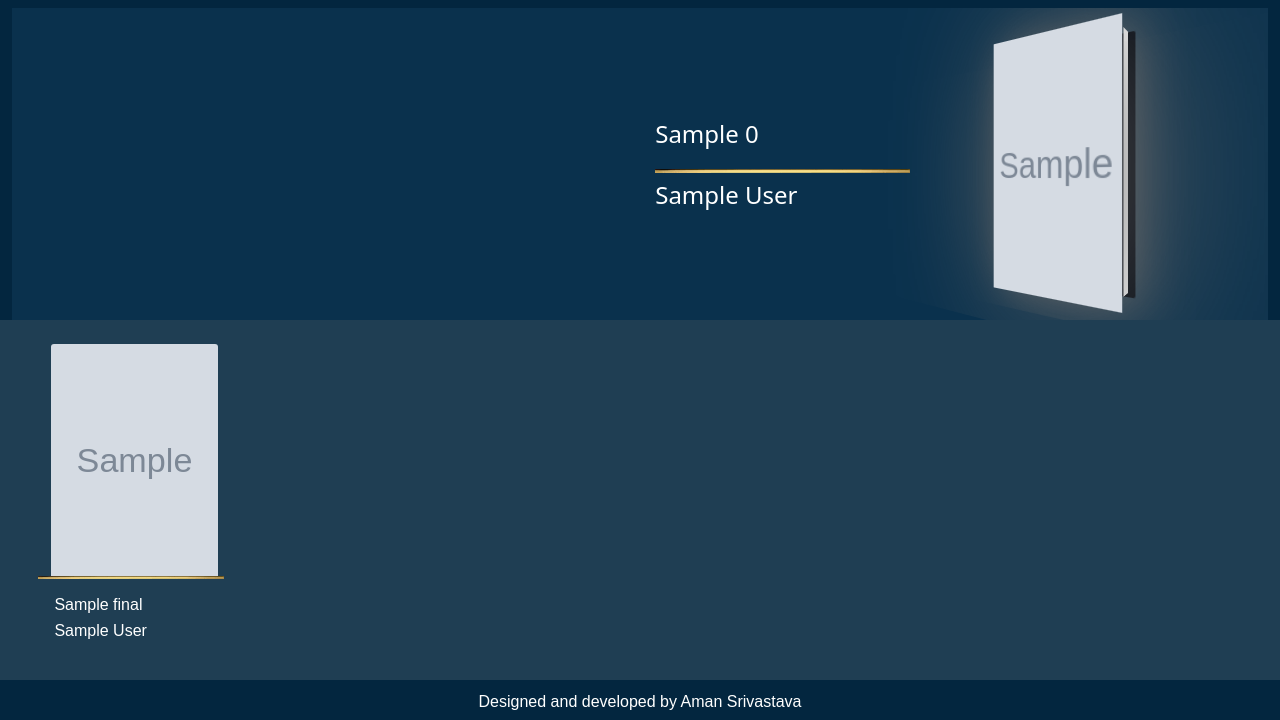
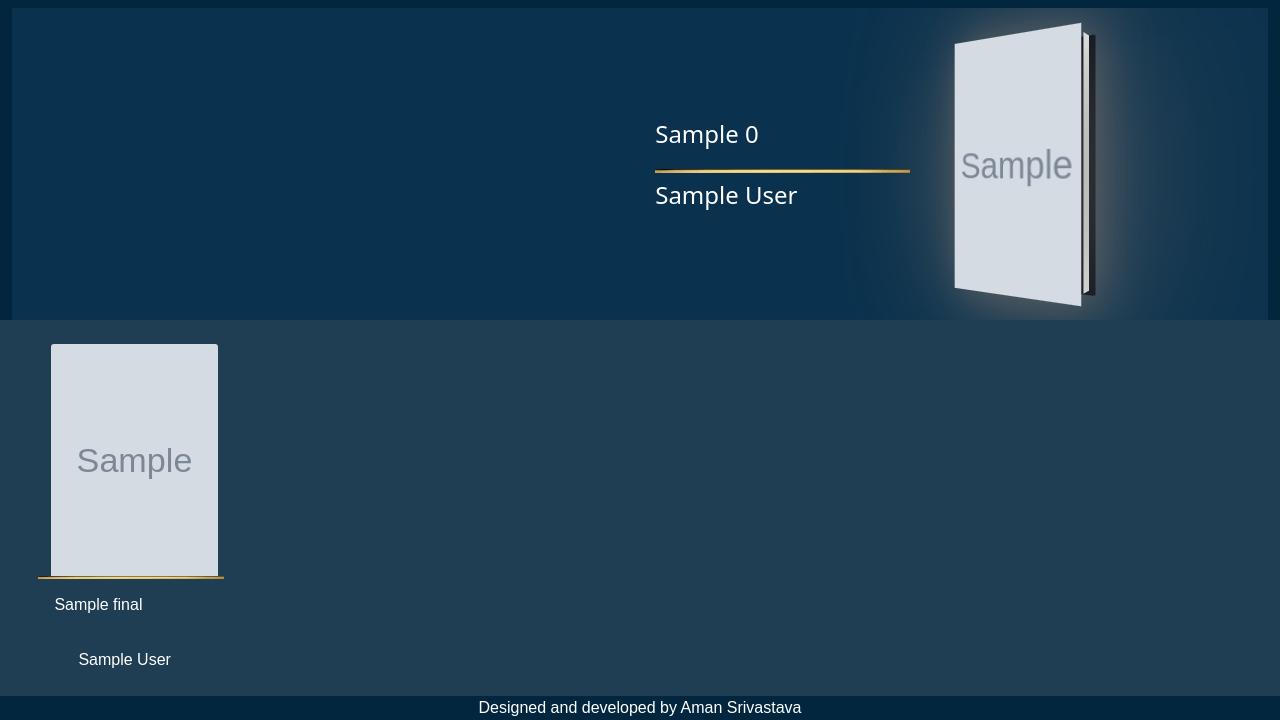
Before and after one commit to aman-node/mission2_DID, a Django app: template book/templates/data.html in a window 1280 px wide. Shown: the part 80-800 px from the top of the page. Run offline with Django 3.2, Linux system fonts and the light colour scheme; the template is opened without the code that fills it: most values are stand-ins (such as "Sample title", 1, 10 or a date in 2020); grey boxes marked "Sample" are stand-in pictures.

Commit message:
title auth changes

```diff
--- a/book/static/css/style.css
+++ b/book/static/css/style.css
@@ -88,11 +88,11 @@
         width: auto;
         background-color: #03263f;
         position: relative;
-        height: 5vh;
+        height: 3vh;
         color: #fff;
         font-family:"Arial Bold",sans-serif;
         text-align: center;
-        padding-top: 10px;
+        padding-top: 0vh;
     }
 
 
@@ -147,8 +147,8 @@
         display: flex;
         align-items: center;
         justify-content: center;
-        perspective: 28vw;
-        left : 3vw;
+        perspective: 38vw;
+        left : 0vw;
         top : 1vh;
         position: absolute;
 
@@ -157,8 +157,8 @@
 
 
     .book {
-        width: 9vw;
-        height: 33vh;
+        width: 8vw;
+        height: 32vh;
         position: relative;
         transform-style: preserve-3d;
         transform: rotateY(-30deg);
@@ -235,26 +235,45 @@
         display: flex;
         flex-direction: column;
         width: 100%;
-        height: 45vh;
+        height: 47vh;
 
     }
 
     .tile{
         color: #fff;
-        padding: 0px 1vw 0px 0px;
-        margin: 0px 0px 0px 0px;
-        float: left;
+        padding: 0vw 0vh 0vw 0vh;
+        margin: 0vw 0vh 0vw 0vh;
+        /* float: left; */
         text-align: center;
         font-size: 2vh;
         font-family: 'Noto Sans KR',sans-serif;
         display: -webkit-box;
-        -webkit-line-clamp: 1;
+        -webkit-line-clamp: 2;
         -webkit-box-orient: vertical;
         max-width: -1vw;
         overflow: hidden;
         text-overflow: ellipsis;
         /* display: flex; */
         position: absolute;
+    }
+    .auth{
+        color: #fff;
+        top: 7vh;
+        padding: 1vw 0vh 0vw 3vh;
+        margin: 0vw 0vh 0vw 0vh;
+        /* float: left; */
+        text-align: -webkit-center;
+        font-size: 2vh;
+        font-family: 'Noto Sans KR',sans-serif;
+        display: -webkit-box;
+        -webkit-line-clamp: 2S;
+        -webkit-box-orient: vertical;
+        max-width: -1vw;
+        overflow: hidden;
+        text-overflow: ellipsis;
+        /* display: flex; */
+        position: absolute;
+
     }
 
     .bookCardBody{
--- a/book/templates/data.html
+++ b/book/templates/data.html
@@ -59,7 +59,7 @@
 				<img src="{% static 'images/line.png'%}" class="bottomBar">
 				<div class="card-body">
 					<h6 class="tile">{{i.title}}</h6><br>
-					<p class="tile">{{i.author}}</p>
+					<p class="auth">{{i.author}}</p>
 				</div>
 			</div>
 			{% endfor %}
```
Also changed, not shown: other parts of book/static/css/style.css (+28 -8 lines).
